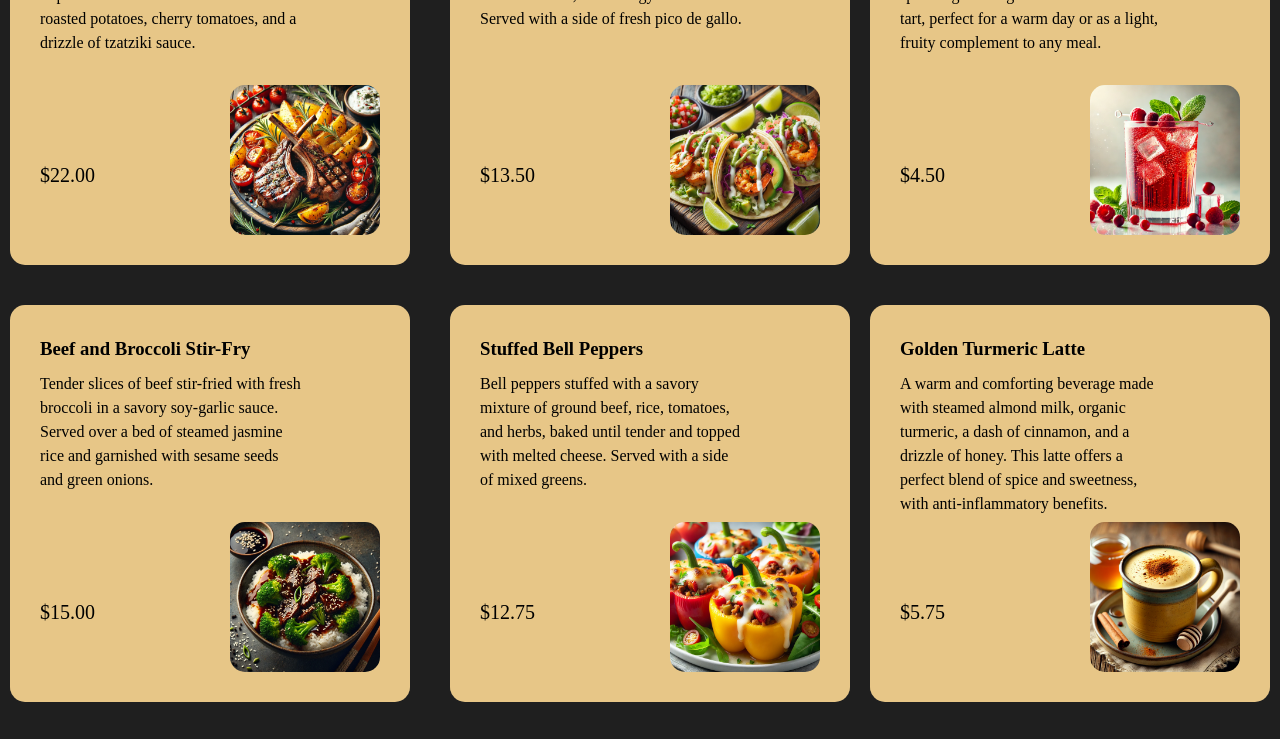
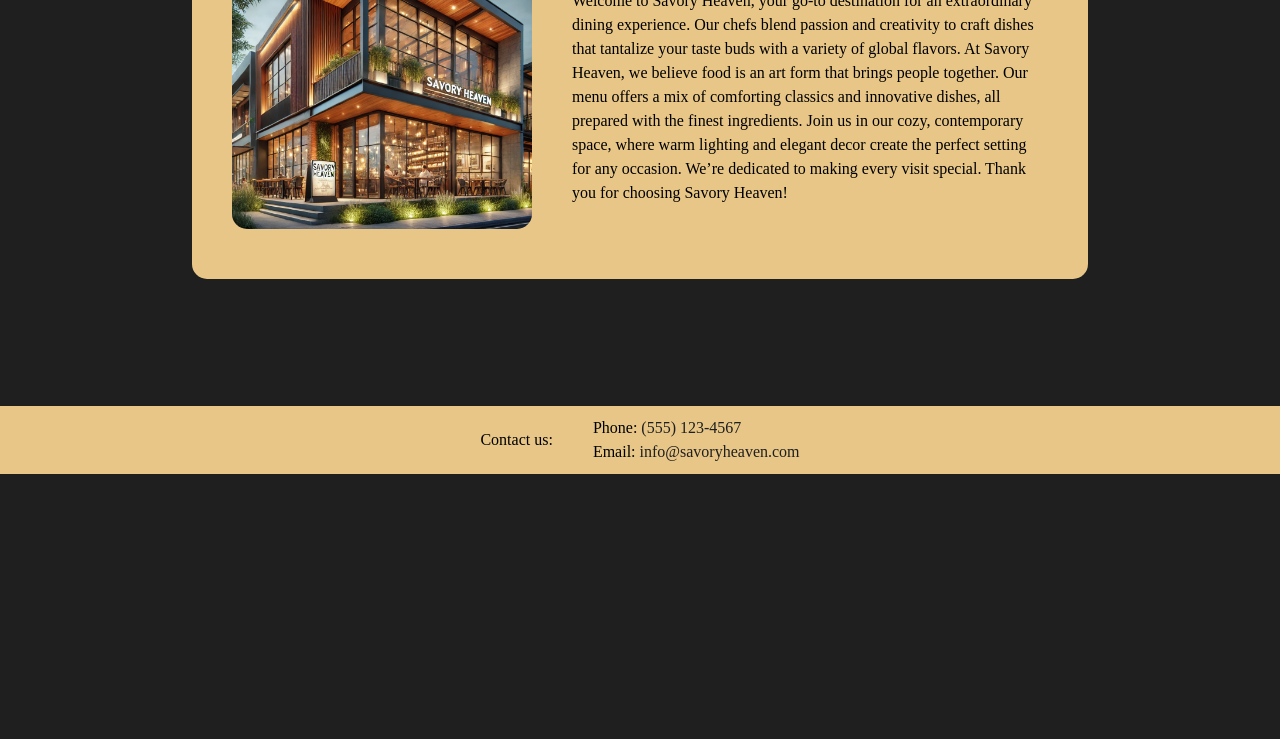
Before and after one commit to Some0ne3lse/savory-heaven, a website built with webpack: page src/template.html in a window 1280 px wide. Shown: the part 326-1065 px from the top of the page. After the commit the page ends 800 px from the top, so only its background shows below. Built offline with nearby package versions, Linux system fonts and the light colour scheme.

Commit message:
Finish about and footer

```diff
--- /dev/null
+++ b/src/about.js
@@ -0,0 +1,29 @@
+import restaurantImage from "./restaurant.png";
+
+const aboutDiv = document.createElement("div");
+aboutDiv.classList.add("about-div");
+
+const aboutContainer = document.createElement("div");
+aboutContainer.classList.add("about-container");
+aboutDiv.appendChild(aboutContainer);
+
+const aboutImage = document.createElement("img");
+aboutImage.classList.add("restaurant-image");
+aboutImage.src = restaurantImage;
+aboutContainer.appendChild(aboutImage);
+
+const aboutText = document.createElement("div");
+aboutText.classList.add("about-text");
+aboutContainer.appendChild(aboutText);
+
+const aboutHeader = document.createElement("h2");
+aboutHeader.classList.add("about-header");
+aboutHeader.textContent = "About Us";
+aboutText.appendChild(aboutHeader);
+
+const aboutParagraph = document.createElement("p");
+aboutParagraph.classList.add("about-paragraph");
+aboutParagraph.textContent =
+  "Welcome to Savory Heaven, your go-to destination for an extraordinary dining experience. Our chefs blend passion and creativity to craft dishes that tantalize your taste buds with a variety of global flavors. At Savory Heaven, we believe food is an art form that brings people together. Our menu offers a mix of comforting classics and innovative dishes, all prepared with the finest ingredients. Join us in our cozy, contemporary space, where warm lighting and elegant decor create the perfect setting for any occasion. We’re dedicated to making every visit special. Thank you for choosing Savory Heaven!";
+aboutText.appendChild(aboutParagraph);
+export default aboutDiv;
--- a/src/index.js
+++ b/src/index.js
@@ -2,9 +2,10 @@ import "./styles.css";
 import "./reset.css";
 import homeDiv from "./home";
 import menuDiv from "./menu";
+import aboutDiv from "./about";
 
 const contentDiv = document.querySelector("#content");
-contentDiv.appendChild(menuDiv);
+contentDiv.appendChild(aboutDiv);
 
 const homeButton = document.querySelector("#home");
 homeButton.onclick = function () {
@@ -21,3 +22,11 @@ menuButton.onclick = function () {
   }
   contentDiv.appendChild(menuDiv);
 };
+
+const aboutButton = document.querySelector("#about");
+aboutButton.onclick = function () {
+  while (contentDiv.firstChild) {
+    contentDiv.removeChild(contentDiv.firstChild);
+  }
+  contentDiv.appendChild(aboutDiv);
+};
--- a/src/styles.css
+++ b/src/styles.css
@@ -45,6 +45,20 @@ nav > ol {
   font-size: 2rem;
   padding: 10px;
   cursor: pointer;
+}
+
+footer {
+  background-color: #e7c687;
+  display: flex;
+  gap: 40px;
+  justify-content: center;
+  align-items: center;
+  padding: 10px;
+}
+
+.links {
+  text-decoration: none;
+  color: #1f1f1f;
 }
 
 #content {
@@ -189,3 +203,29 @@ nav > ol {
   grid-row: 5 / 6;
   font-size: 20px;
 }
+
+.about-div {
+  display: flex;
+  flex-direction: column;
+  justify-content: center;
+  align-items: center;
+  flex-grow: 1;
+}
+
+.about-container {
+  width: 70%;
+  background-color: #e7c687;
+  padding: 40px;
+  gap: 40px;
+  display: flex;
+  justify-content: center;
+  align-items: center;
+  height: 400px;
+  border-radius: 15px;
+}
+
+.restaurant-image {
+  width: 300px;
+  height: 300px;
+  border-radius: 15px;
+}
--- a/src/template.html
+++ b/src/template.html
@@ -22,5 +22,19 @@
       </nav>
     </header>
     <div id="content"></div>
+    <footer>
+      <div>Contact us:</div>
+      <div>
+        <p>
+          Phone: <a class="links" href="tel:(555) 123-4567">(555) 123-4567</a>
+        </p>
+        <p>
+          Email:
+          <a class="links" href="mailto: info@savoryheaven.com"
+            >info@savoryheaven.com</a
+          >
+        </p>
+      </div>
+    </footer>
   </body>
 </html>
```
Also changed, not shown: src/restaurant.png (added).
